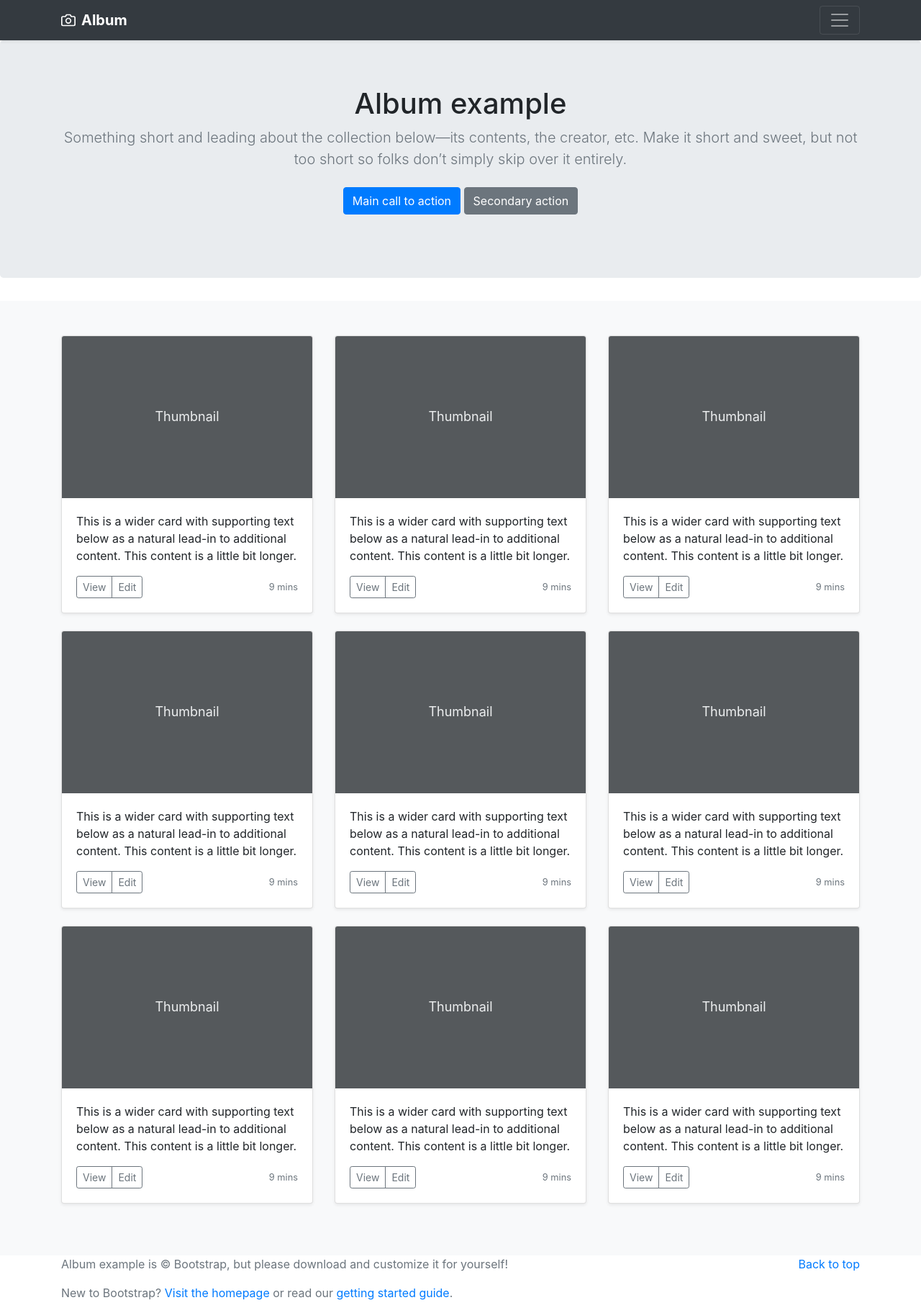
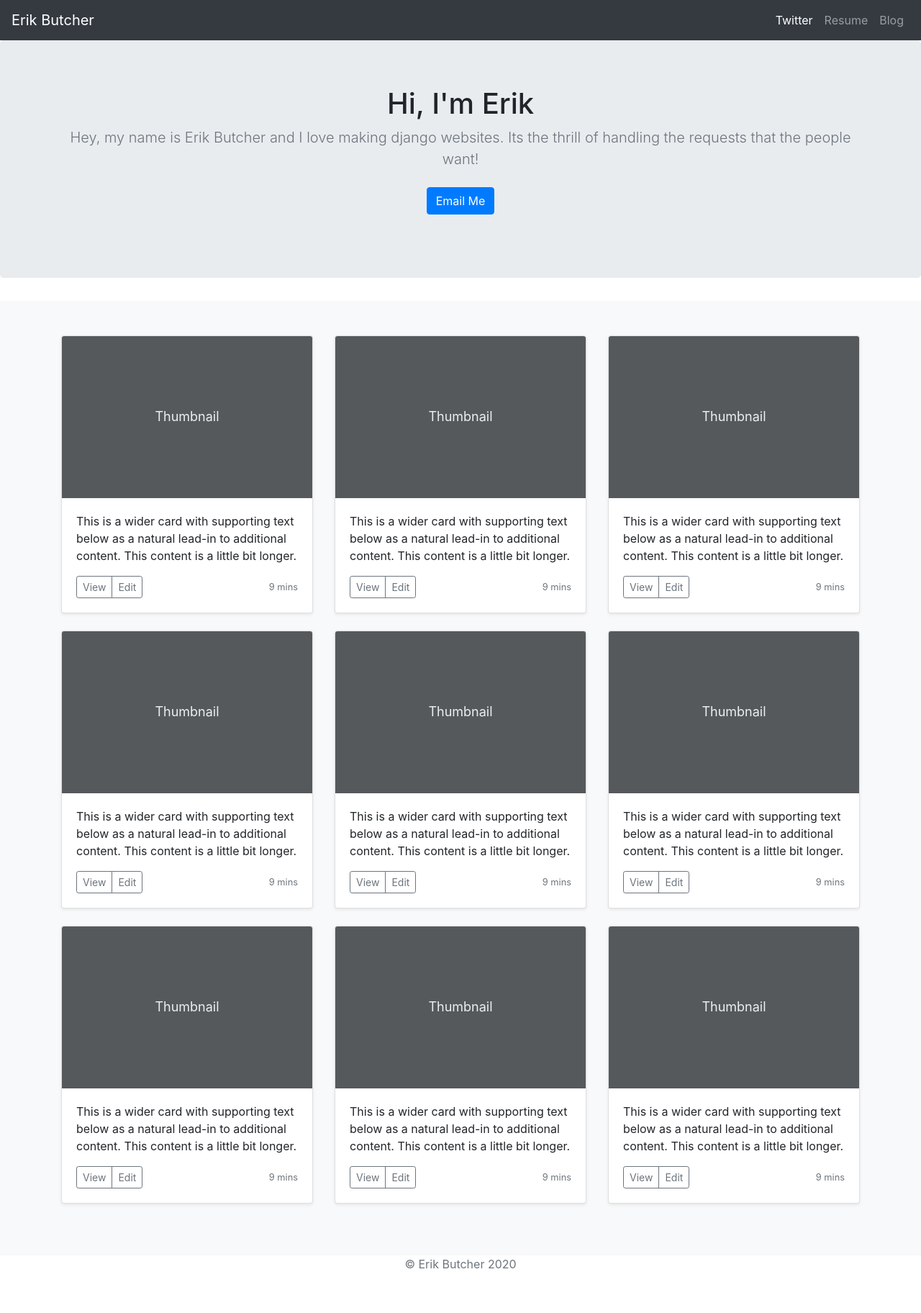
Before and after one commit to butcer0/PortfolioSite, a Django app: page / in a window 1280 px wide. Shown: the whole page at 72% size. After the commit the page ends 1762 px from the top, so only its background shows below. Run offline with Django 3.2, Linux system fonts and the light colour scheme; some libraries are stand-ins or nearby versions.

Commit message:
Introduced new navbar and copyright
Introduced new navbar and copyright. Cleaned styling

```diff
--- a/jobs/templates/jobs/home.html
+++ b/jobs/templates/jobs/home.html
@@ -44,55 +44,37 @@
 </head>
 <body>
 <header>
-    <div class="collapse bg-dark" id="navbarHeader">
-        <div class="container">
-            <div class="row">
-                <div class="col-sm-8 col-md-7 py-4">
-                    <h4 class="text-white">About</h4>
-                    <p class="text-muted">Add some information about the album below, the author, or any other
-                        background context. Make it a few sentences long so folks can pick up some informative tidbits.
-                        Then, link them off to some social networking sites or contact information.</p>
-                </div>
-                <div class="col-sm-4 offset-md-1 py-4">
-                    <h4 class="text-white">Contact</h4>
-                    <ul class="list-unstyled">
-                        <li><a href="#" class="text-white">Follow on Twitter</a></li>
-                        <li><a href="#" class="text-white">Like on Facebook</a></li>
-                        <li><a href="#" class="text-white">Email me</a></li>
-                    </ul>
-                </div>
-            </div>
+    <nav class="navbar navbar-expand-lg navbar-dark bg-dark">
+        <a class="navbar-brand" href="#">Erik Butcher</a>
+        <button class="navbar-toggler" type="button" data-toggle="collapse" data-target="#navbarNav"
+                aria-controls="navbarNav" aria-expanded="false" aria-label="Toggle navigation">
+            <span class="navbar-toggler-icon"></span>
+        </button>
+        <div class="collapse navbar-collapse" id="navbarNav">
+            <ul class="navbar-nav ml-auto">
+                <li class="nav-item active">
+                    <a class="nav-link" href="#">Twitter</a>
+                </li>
+                <li class="nav-item">
+                    <a class="nav-link" href="#">Resume</a>
+                </li>
+                <li class="nav-item">
+                    <a class="nav-link" href="#">Blog</a>
+                </li>
+
+            </ul>
         </div>
-    </div>
-    <div class="navbar navbar-dark bg-dark shadow-sm">
-        <div class="container d-flex justify-content-between">
-            <a href="#" class="navbar-brand d-flex align-items-center">
-                <svg xmlns="http://www.w3.org/2000/svg" width="20" height="20" fill="none" stroke="currentColor"
-                     stroke-linecap="round" stroke-linejoin="round" stroke-width="2" aria-hidden="true" class="mr-2"
-                     viewBox="0 0 24 24" focusable="false">
-                    <path d="M23 19a2 2 0 0 1-2 2H3a2 2 0 0 1-2-2V8a2 2 0 0 1 2-2h4l2-3h6l2 3h4a2 2 0 0 1 2 2z"/>
-                    <circle cx="12" cy="13" r="4"/>
-                </svg>
-                <strong>Album</strong>
-            </a>
-            <button class="navbar-toggler" type="button" data-toggle="collapse" data-target="#navbarHeader"
-                    aria-controls="navbarHeader" aria-expanded="false" aria-label="Toggle navigation">
-                <span class="navbar-toggler-icon"></span>
-            </button>
-        </div>
-    </div>
+    </nav>
 </header>
 
 <main role="main">
 
     <section class="jumbotron text-center">
         <div class="container">
-            <h1>Album example</h1>
-            <p class="lead text-muted">Something short and leading about the collection below—its contents, the creator,
-                etc. Make it short and sweet, but not too short so folks don’t simply skip over it entirely.</p>
+            <h1>Hi, I'm Erik</h1>
+            <p class="lead text-muted">Hey, my name is Erik Butcher and I love making django websites. Its the thrill of handling the requests that the people want!</p>
             <p>
-                <a href="#" class="btn btn-primary my-2">Main call to action</a>
-                <a href="#" class="btn btn-secondary my-2">Secondary action</a>
+                <a href="mailto:butcer0@gmail.com" class="btn btn-primary my-2">Email Me</a>
             </p>
         </div>
     </section>
@@ -299,13 +281,8 @@
 </main>
 
 <footer class="text-muted">
-    <div class="container">
-        <p class="float-right">
-            <a href="#">Back to top</a>
-        </p>
-        <p>Album example is &copy; Bootstrap, but please download and customize it for yourself!</p>
-        <p>New to Bootstrap? <a href="https://getbootstrap.com/">Visit the homepage</a> or read our <a
-                href="/docs/4.5/getting-started/introduction/">getting started guide</a>.</p>
+    <div class="container text-center">
+       <p>© Erik Butcher {% now "Y" %}</p>
     </div>
 </footer>
 <script src="https://code.jquery.com/jquery-3.5.1.slim.min.js"
```
